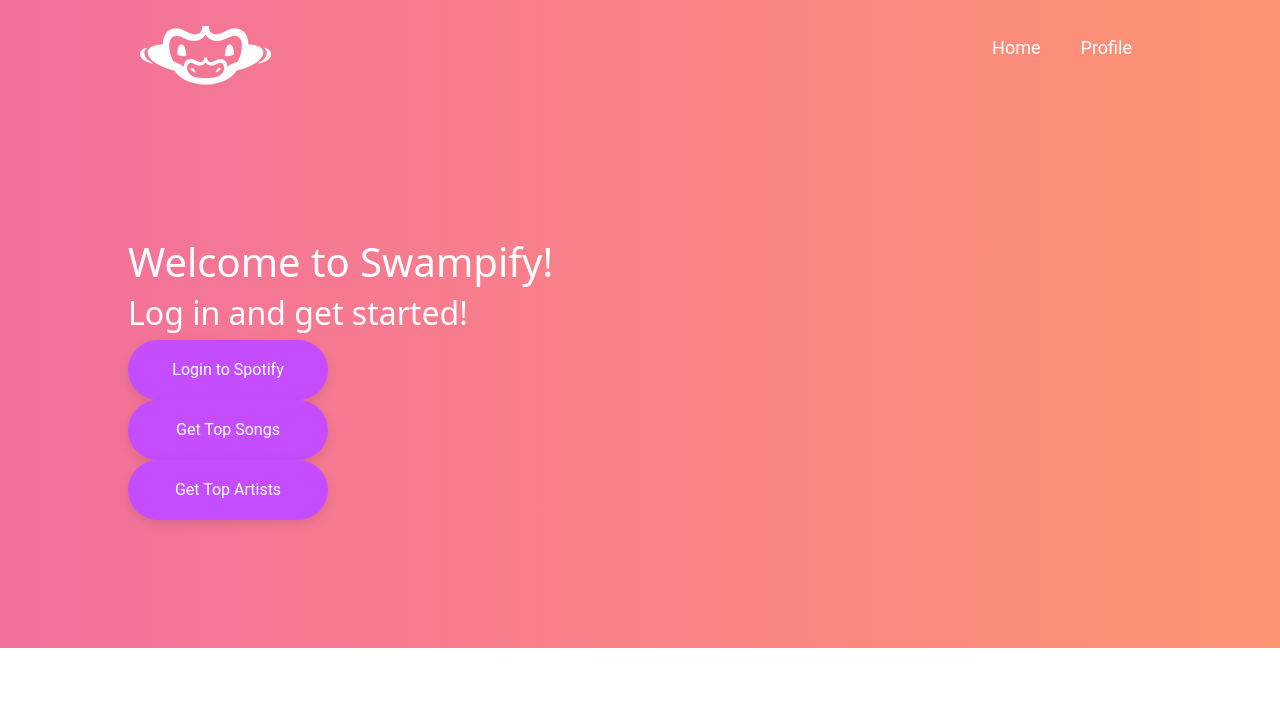
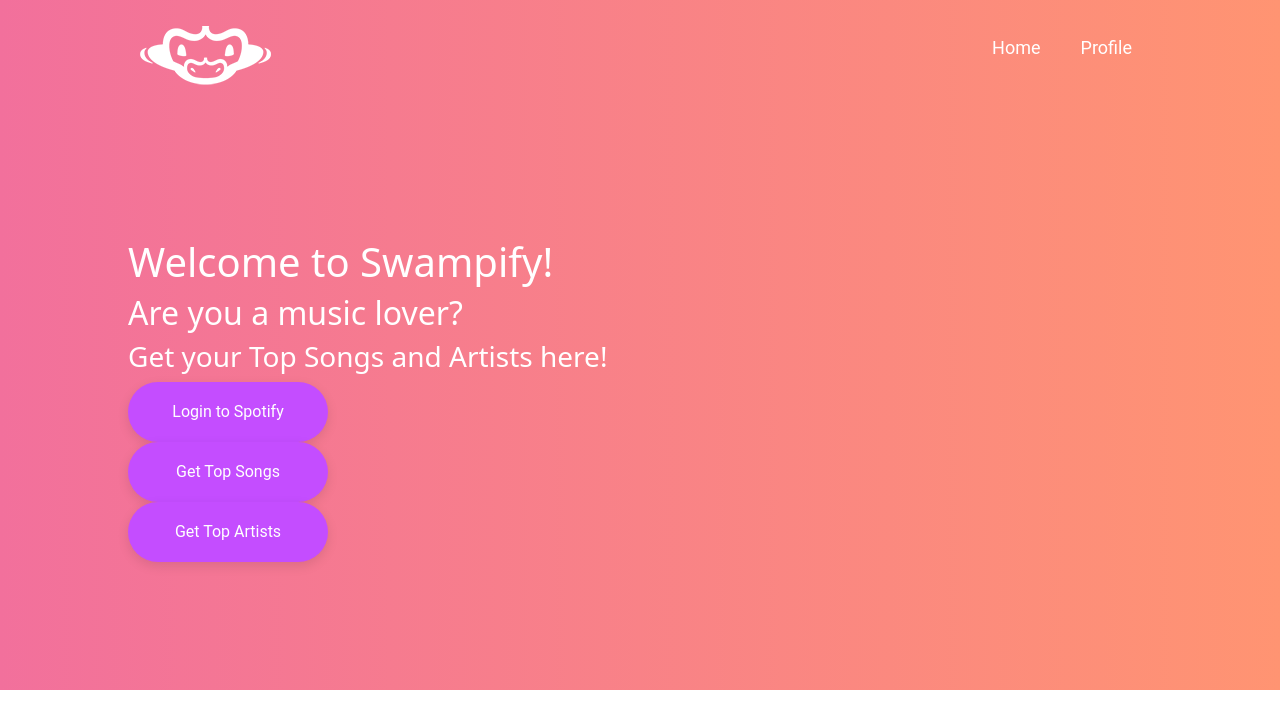
Before and after one commit to DanielMarzo/SwampHacks8, a React (Create React App) app: page / in a window 1280 px wide. Shown: the top 728 px of the page. Built offline with nearby package versions, Linux system fonts and the light colour scheme.

Commit message:
final touches

```diff
--- a/src/App.js
+++ b/src/App.js
@@ -41,11 +41,11 @@
         {/* <Hero /> */}
         </Route>
 
-        <Hero />
+        {/* <Hero /> */}
         <Route path="/" activeStyle>
           <div className="App">
             {/* <img src={logo} className="App-logo" alt="logo" /> */}
-            <Hero />
+            {/* <Hero /> */}
             </div>
         </Route>
 
@@ -54,5 +54,4 @@
   );
 };
 
-//Hello everyone this is a test comment
 export default App;
--- a/src/components/Hero/Hero.css
+++ b/src/components/Hero/Hero.css
@@ -1,6 +1,7 @@
 @import url('https://fonts.googleapis.com/css2?family=Montserrat:wght@500&family=Poppins:wght@200;300&display=swap');
 
 .Hero {
+    padding: 10px 10px;
     font-family: "Roboto", sans-serif;
     display: block;
     max-height: 10px;
--- a/src/components/Profile/Profile.css
+++ b/src/components/Profile/Profile.css
@@ -1,6 +1,7 @@
 .container{
     padding: 10% 10%;
     min-width: 100%;
+    min-height: 100%;
     background: rgb(255, 77, 190);
     background:linear-gradient(90deg, rgba(242,112,156,1) 0%, rgba(255,148,114,1) 100%);
 }
@@ -39,5 +40,4 @@
     background:rgb(196, 77, 255);
     box-shadow: rgba(0, 0, 0, 0.1) 0px 4px 12px;
     align-items: 'center';
-    transition:
 }
--- a/src/components/Profile/Profile.js
+++ b/src/components/Profile/Profile.js
@@ -51,7 +51,8 @@
     return (
         <div className="container">
           <h1>Welcome to Swampify!</h1>
-          <h2> Log in and get started!</h2>
+          <h2> Are you a music lover?</h2>
+          <h3> Get your Top Songs and Artists here!</h3>
           <div className="loginButton">
           <button onClick={handleLogin}>Login to Spotify</button></div>
           {/* <View style = {{ flex: 2, flexDirection: 'row'}}> */}
--- a/src/components/Profile/components/SpotifyGetInfo.js
+++ b/src/components/Profile/components/SpotifyGetInfo.js
@@ -1,7 +1,7 @@
 import React, { useEffect, useState } from "react";
 import axios from "axios";
 
-const TRACKS_ENDPOINT = "https://api.spotify.com/v1/me/top/tracks?limit=6&time_range=short_term";
+const TRACKS_ENDPOINT = "https://api.spotify.com/v1/me/top/tracks?limit=5&time_range=short_term";
 
 
 const SpotifyGetInfo = () => {
```
